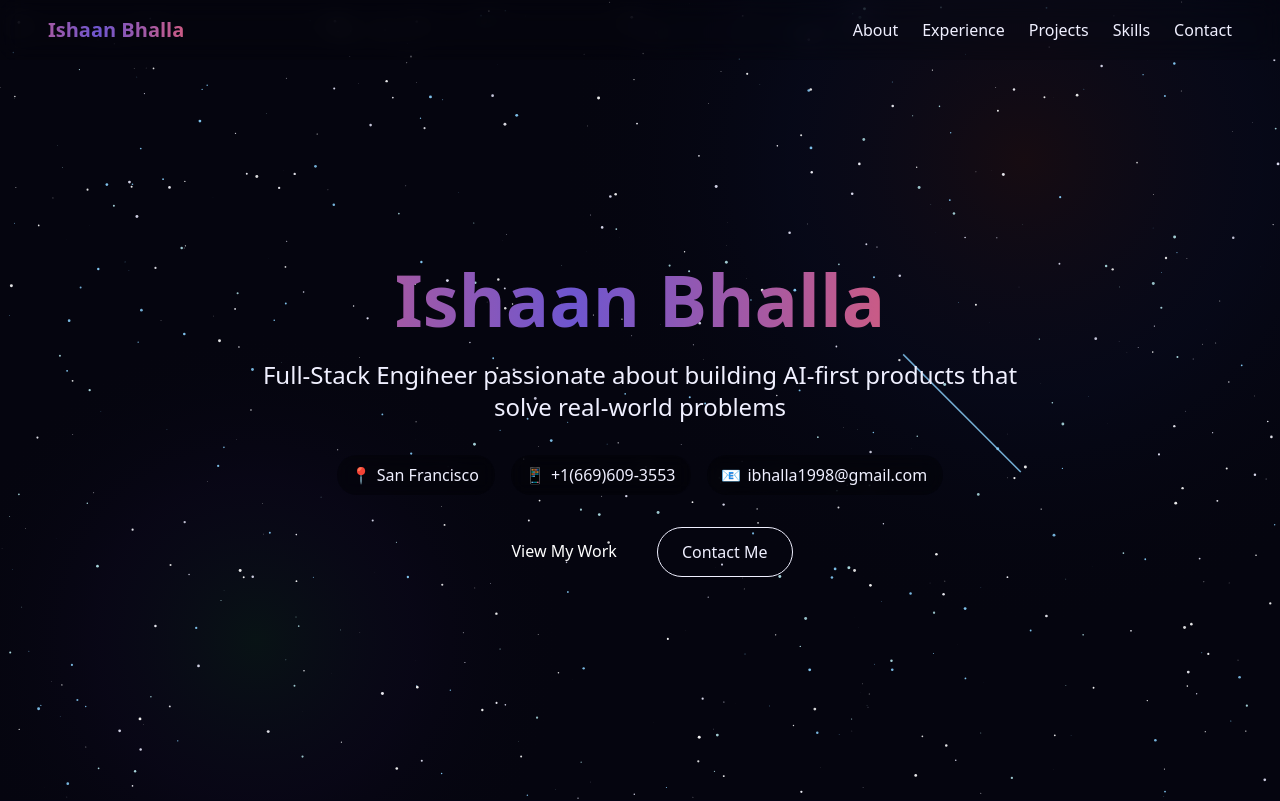
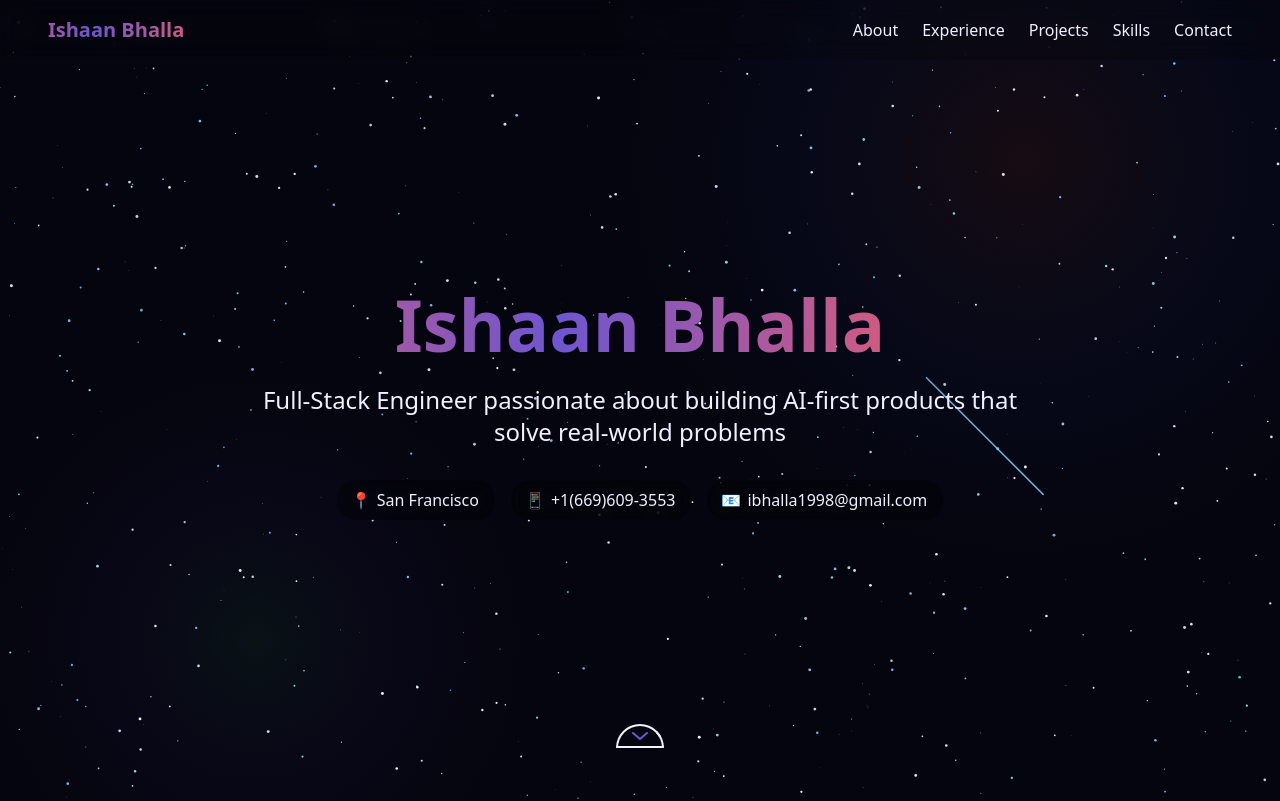
Before and after one commit to ishaan000/ishaan, a Next.js app: page / in a window 1280 px wide. Shown: the top 801 px of the page. Built offline with nearby package versions, Linux system fonts and the light colour scheme.

Commit message:
feat: add smooth scroll buttons and replace emoji icons with React Icons components

```diff
--- a/src/app/globals.css
+++ b/src/app/globals.css
@@ -1,4 +1,8 @@
 @import "tailwindcss";
+
+html {
+  scroll-behavior: smooth;
+}
 
 :root {
   --background: #030314;
--- a/src/components/sections/ContactSection.tsx
+++ b/src/components/sections/ContactSection.tsx
@@ -1,7 +1,12 @@
 "use client";
 import { FormEvent, useState } from "react";
+import { MdEmail, MdPhone, MdLocationOn } from "react-icons/md";
+import { FaGithub, FaLinkedin } from "react-icons/fa";
 
 export default function ContactSection() {
+  const scrollToTop = () => {
+    window.scrollTo({ top: 0, behavior: "smooth" });
+  };
   const [formData, setFormData] = useState({
     name: "",
     email: "",
@@ -52,22 +57,24 @@ export default function ContactSection() {
           Get In Touch
         </h2>
         <div className="grid grid-cols-1 md:grid-cols-2 gap-12">
-          <div>
+          <div className="bg-black/30 backdrop-blur-md p-6 rounded-xl">
             <h3 className="text-xl font-bold mb-4">Contact Information</h3>
             <div className="space-y-4">
-              <ContactItem icon="📧" text="ibhalla1998@gmail.com" />
-              <ContactItem icon="📱" text="+1(669)609-3553" />
-              <ContactItem icon="📍" text="San Francisco, CA" />
+              <ContactItem icon={<MdEmail className="text-accent-primary" size={20} />} text="ibhalla1998@gmail.com" />
+              <ContactItem icon={<MdPhone className="text-accent-primary" size={20} />} text="+1(669)609-3553" />
+              <ContactItem icon={<MdLocationOn className="text-accent-primary" size={20} />} text="San Francisco, CA" />
             </div>
 
             <h3 className="text-xl font-bold mt-8 mb-4">Social Links</h3>
             <div className="flex gap-4">
-              <SocialLink href="https://github.com/ishaanbhalla" label="GH" />
               <SocialLink
-                href="https://linkedin.com/in/ishaanbhalla"
-                label="LI"
+                href="https://github.com/ishaan000"
+                icon={<FaGithub size={20} />}
               />
-              <SocialLink href="https://twitter.com/ishaanbhalla" label="TW" />
+              <SocialLink
+                href="https://linkedin.com/in/ishaan-bhalla"
+                icon={<FaLinkedin size={20} />}
+              />
             </div>
           </div>
 
@@ -145,12 +152,39 @@ export default function ContactSection() {
           </div>
         </div>
       </div>
+
+      {/* Scroll to top button */}
+      <div className="mt-16 flex justify-center">
+        <button
+          onClick={scrollToTop}
+          className="w-12 h-6 bg-transparent border-2 border-accent-primary rounded-b-full overflow-hidden cursor-pointer hover:bg-accent-primary/20 transition-all transform hover:scale-110"
+          aria-label="Scroll to top"
+        >
+          <div className="w-full h-full flex justify-center items-center">
+            <svg
+              width="16"
+              height="8"
+              viewBox="0 0 16 8"
+              fill="none"
+              xmlns="http://www.w3.org/2000/svg"
+            >
+              <path
+                d="M1 7L8 1L15 7"
+                stroke="var(--accent-primary)"
+                strokeWidth="2"
+                strokeLinecap="round"
+                strokeLinejoin="round"
+              />
+            </svg>
+          </div>
+        </button>
+      </div>
     </section>
   );
 }
 
 // Helper component for contact info items
-function ContactItem({ icon, text }: { icon: string; text: string }) {
+function ContactItem({ icon, text }: { icon: React.ReactNode; text: string }) {
   return (
     <p className="flex items-center gap-3">
       <span className="w-8 h-8 flex items-center justify-center bg-accent-primary/20 rounded-full">
@@ -162,7 +196,7 @@ function ContactItem({ icon, text }: { icon: string; text: string }) {
 }
 
 // Helper component for social links
-function SocialLink({ href, label }: { href: string; label: string }) {
+function SocialLink({ href, icon }: { href: string; icon: React.ReactNode }) {
   return (
     <a
       href={href}
@@ -170,7 +204,7 @@ function SocialLink({ href, label }: { href: string; label: string }) {
       rel="noopener noreferrer"
       className="w-10 h-10 flex items-center justify-center bg-accent-primary/20 rounded-full hover:bg-accent-primary/40 transition-colors"
     >
-      <span>{label}</span>
+      {icon}
     </a>
   );
 }
--- a/src/components/sections/HeroSection.tsx
+++ b/src/components/sections/HeroSection.tsx
@@ -1,4 +1,12 @@
+"use client";
 export default function HeroSection() {
+  const scrollToNextSection = () => {
+    const aboutSection = document.getElementById("about");
+    if (aboutSection) {
+      aboutSection.scrollIntoView({ behavior: "smooth" });
+    }
+  };
+
   return (
     <section className="flex flex-col items-center justify-center min-h-[90vh] text-center px-4 relative">
       <div className="absolute inset-0 flex items-center justify-center opacity-10">
@@ -16,19 +24,32 @@ export default function HeroSection() {
         <ContactInfo icon="📱" text="+1(669)609-3553" />
         <ContactInfo icon="📧" text="ibhalla1998@gmail.com" />
       </div>
-      <div className="flex gap-4 flex-wrap justify-center">
-        <a
-          href="#projects"
-          className="px-6 py-3 bg-accent-primary hover:bg-accent-primary/80 text-white rounded-full transition-all transform hover:scale-105"
+
+      {/* Half moon scroll indicator */}
+      <div className="absolute bottom-8 left-0 right-0 flex justify-center">
+        <button
+          onClick={scrollToNextSection}
+          className="w-12 h-6 bg-transparent border-2 border-accent-primary rounded-t-full overflow-hidden cursor-pointer hover:bg-accent-primary/20 transition-all transform hover:scale-110"
+          aria-label="Scroll down"
         >
-          View My Work
-        </a>
-        <a
-          href="#contact"
-          className="px-6 py-3 border border-accent-secondary text-accent-secondary hover:bg-accent-secondary/10 rounded-full transition-all transform hover:scale-105"
-        >
-          Contact Me
-        </a>
+          <div className="w-full h-full flex justify-center items-center">
+            <svg
+              width="16"
+              height="8"
+              viewBox="0 0 16 8"
+              fill="none"
+              xmlns="http://www.w3.org/2000/svg"
+            >
+              <path
+                d="M1 1L8 7L15 1"
+                stroke="var(--accent-primary)"
+                strokeWidth="2"
+                strokeLinecap="round"
+                strokeLinejoin="round"
+              />
+            </svg>
+          </div>
+        </button>
       </div>
     </section>
   );
```
Also changed, not shown: package.json (+6 -5 lines), 1 other file (tests, documents, lock files or other folders).
